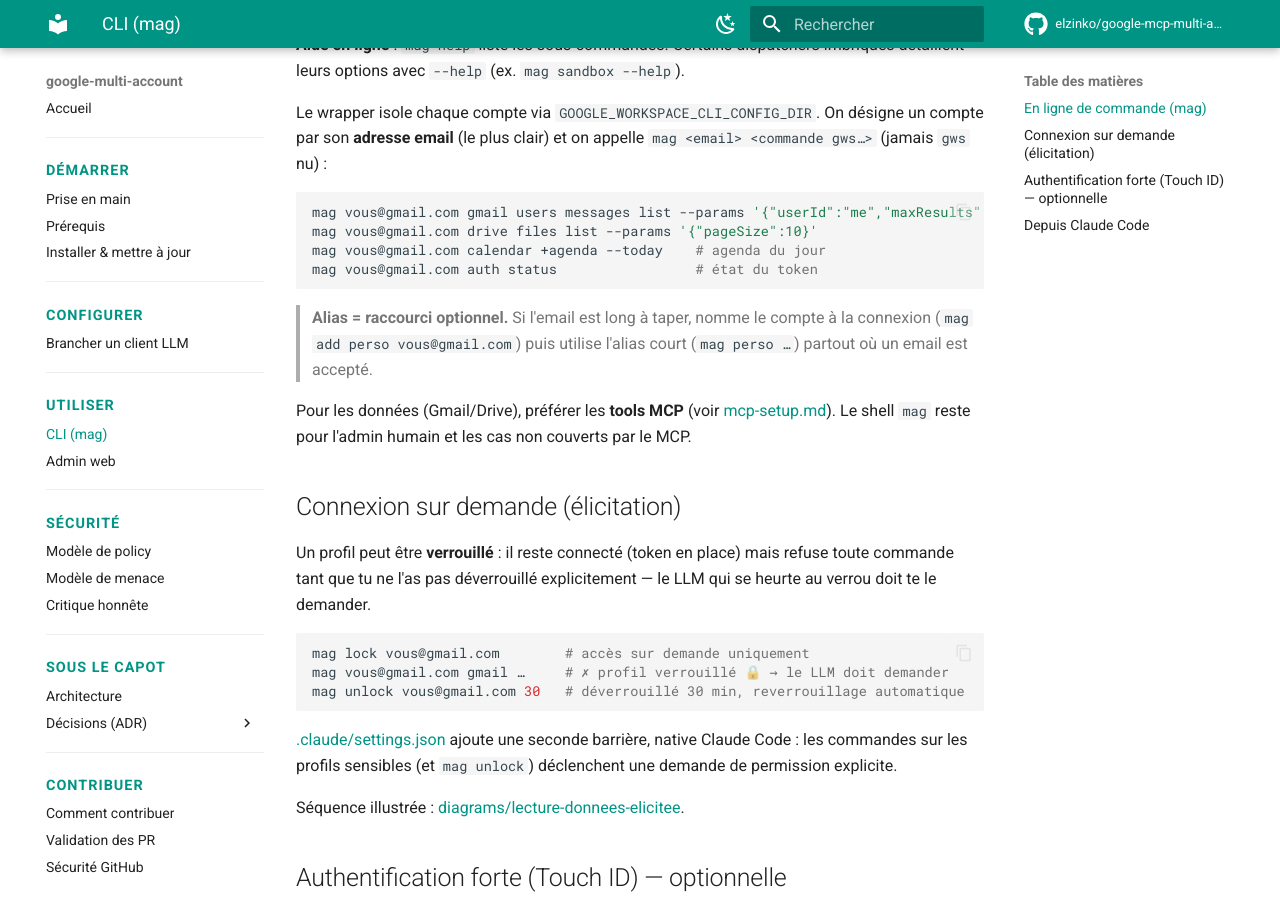
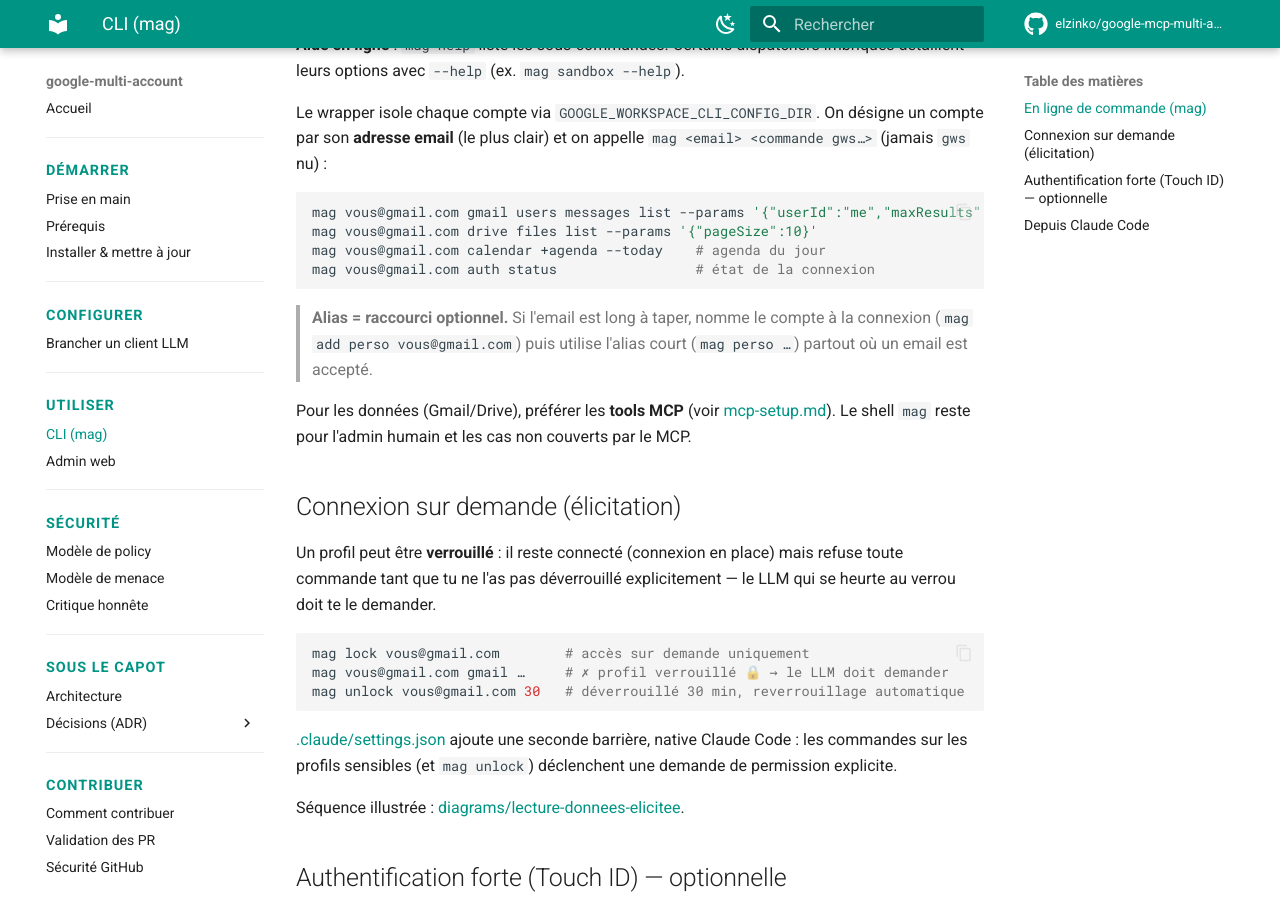
Before and after one commit to elzinko/google-mcp-multi-account, an MkDocs documentation site: the page built from docs/usage.md, in a window 1280 px wide and 900 px high, scrolled down 315 px. Built offline with MkDocs 1.6.1 and Material for MkDocs 9.7.7, drawn with Linux system fonts in a browser that asks for light colours; comment, search, counter and statistics services are not loaded.

Commit message:
chore(vocab): bannir « jeton/token » des surfaces humaines hors admin — 0039 (#153)
Un seul vocabulaire côté humain : « token/jeton expiré » → « connexion à Google expirée — à refaire » (CLAUDE.md, docs/usage.md, 4 protocoles de tests manuels). Glossaire ajouté à SECURITY.md. Garde-fou anti-régression dans test.sh. Revue Codex traitée (fil résolu).

Co-Authored-By: Claude Opus 4.8 <noreply@anthropic.com>

````diff
--- a/docs/usage.md
+++ b/docs/usage.md
@@ -18,7 +18,7 @@ un compte par son **adresse email** (le plus clair) et on appelle
 mag vous@gmail.com gmail users messages list --params '{"userId":"me","maxResults":5}'
 mag vous@gmail.com drive files list --params '{"pageSize":10}'
 mag vous@gmail.com calendar +agenda --today    # agenda du jour
-mag vous@gmail.com auth status                 # état du token
+mag vous@gmail.com auth status                 # état de la connexion
 ```
 
 > **Alias = raccourci optionnel.** Si l'email est long à taper, nomme le compte
@@ -31,7 +31,7 @@ les cas non couverts par le MCP.
 
 ## Connexion sur demande (élicitation)
 
-Un profil peut être **verrouillé** : il reste connecté (token en place) mais
+Un profil peut être **verrouillé** : il reste connecté (connexion en place) mais
 refuse toute commande tant que tu ne l'as pas déverrouillé explicitement —
 le LLM qui se heurte au verrou doit te le demander.
 
````
Also changed, not shown: CLAUDE.md (+4 -3 lines), SECURITY.md (+7 -0 lines), features/0039-harmoniser-vocabulaire-jeton.md (+6 -4 lines), 5 other files.
